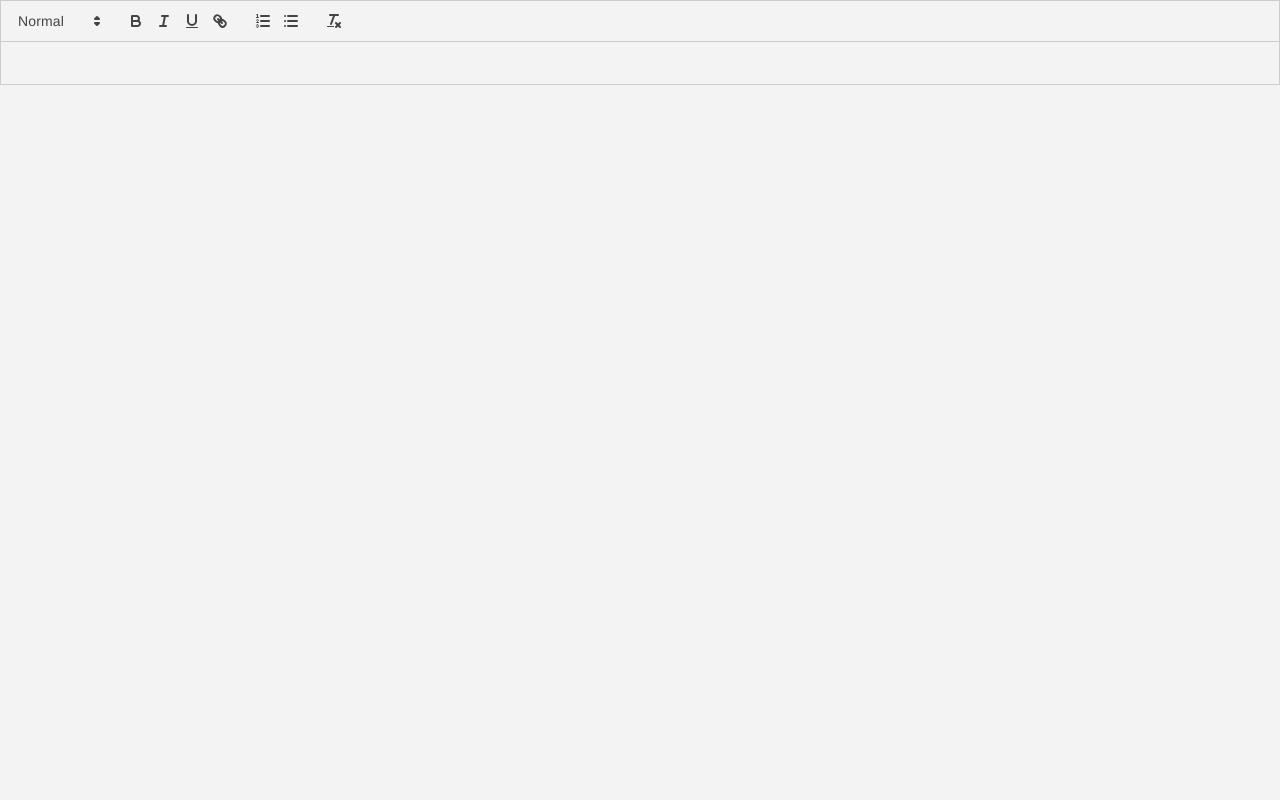
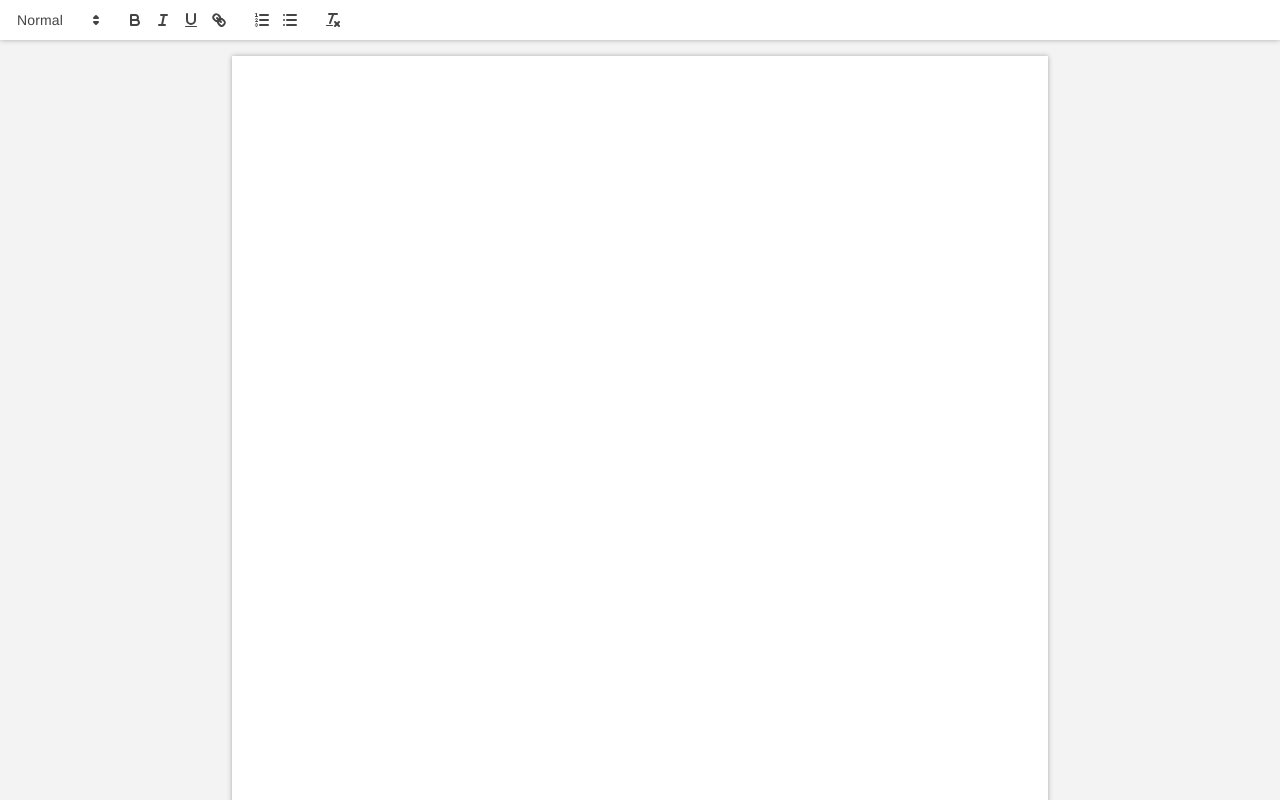
Before and after one commit to jimmy-lan/poly-doc-frontend, a React (Create React App) app: page / in a window 1280 px wide. Shown: the top 800 px of the page. Built offline with nearby package versions, Linux system fonts and the light colour scheme.

Commit message:
Add editor styles

```diff
--- /dev/null
+++ b/src/components/TextEditor/TextEditor.style.css
@@ -0,0 +1,30 @@
+/*
+ * This file is to override styles used by the quill editor.
+ * For other components, it is recommended to use createStyles
+ * and makeStyles in a proper "*.style.ts" file.
+ */
+
+.container .ql-editor {
+  width: 8.5in;
+  min-height: 11in;
+  padding: 1in;
+  margin: 1rem;
+  box-shadow: 0 0 5px 0 rgba(0, 0, 0, 0.3);
+  background-color: white;
+}
+
+.container .ql-container {
+  border: none;
+  display: flex;
+  align-items: flex-start;
+  justify-content: center;
+}
+
+.container .ql-toolbar {
+  position: sticky;
+  top: 0;
+  z-index: 1;
+  background-color: #fff;
+  border: none;
+  box-shadow: 0 0 5px 0 rgba(0, 0, 0, 0.3);
+}
--- a/src/components/TextEditor/TextEditor.tsx
+++ b/src/components/TextEditor/TextEditor.tsx
@@ -6,6 +6,8 @@
 import React, { FunctionComponent, useCallback } from "react";
 import Quill from "quill";
 import "quill/dist/quill.snow.css";
+
+import "./TextEditor.style.css";
 
 interface OwnProps {}
 
@@ -23,7 +25,7 @@ const TextEditor: FunctionComponent<Props> = (props) => {
     new Quill(editor, { theme: "snow" });
   }, []);
 
-  return <div id="container" ref={wrapperRef} />;
+  return <div className="container" ref={wrapperRef} />;
 };
 
 export { TextEditor };
```
Also changed, not shown: src/components/TextEditor/TextEditor.style.ts (deleted, +0 -8 lines).
